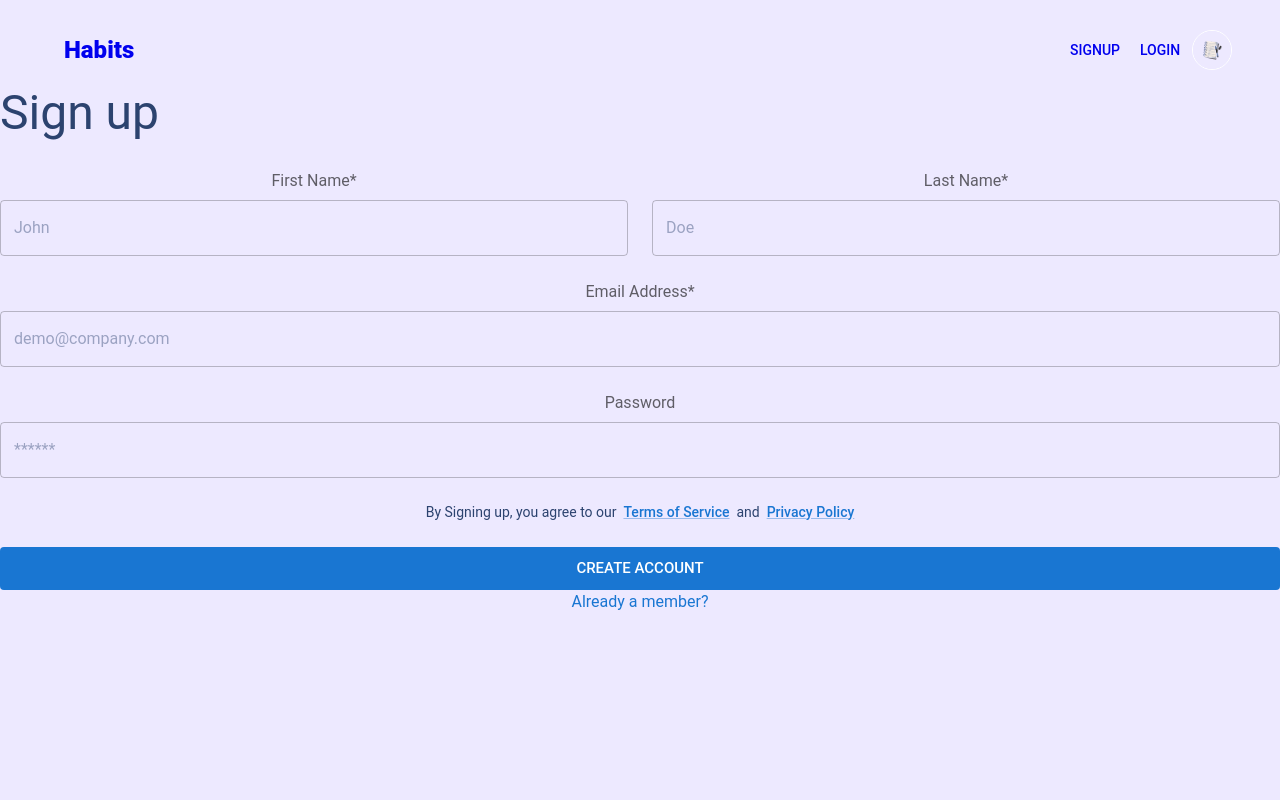
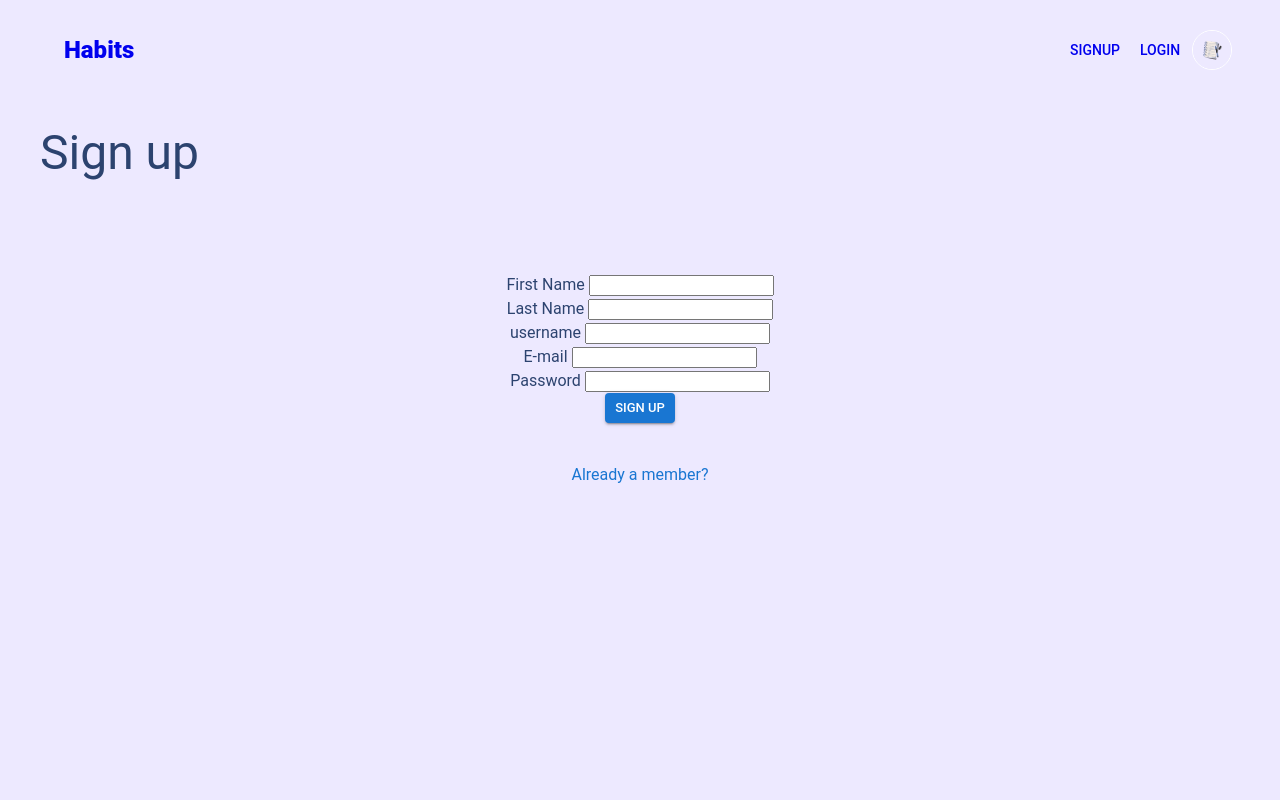
Before and after one commit to vmaineng/Habit-2023, a React (Create React App) app in the folder client/: page /signup in a window 1280 px wide. Shown: the top 800 px of the page. Built offline with nearby package versions, Linux system fonts and the light colour scheme.

Commit message:
reverted sign up page

```diff
--- a/client/src/components/SignupForm.js
+++ b/client/src/components/SignupForm.js
@@ -1,26 +1,27 @@
-import {useEffect, useState} from 'react';
-import { Link as RouterLink } from 'react-router-dom';
+import { useEffect, useState } from "react";
+
 // material-ui
 import {
   Box,
   Button,
+  Container,
   FormHelperText,
   Grid,
   Link,
   InputLabel,
   OutlinedInput,
   Stack,
-  Typography
-} from '@mui/material';
+  Typography,
+} from "@mui/material";
 
-import { useNavigate } from 'react-router-dom';
+import { useNavigate } from "react-router-dom";
 
-import * as Yup from 'yup';
-import { Formik } from 'formik';
+// import * as Yup from "yup";
+// import { Formik } from "formik";
 
 function SignupForm() {
-    const [firstName, setFirstName]= useState('');
-    const [lastName, setLastName]= useState('');
+  const [firstName, setFirstName] = useState("");
+  const [lastName, setLastName] = useState("");
   const [username, setUsername] = useState("");
   const [password, setPassword] = useState("");
   const [email, setEmail] = useState("");
@@ -30,7 +31,7 @@ function SignupForm() {
   const handleSubmit = async (e) => {
     e.preventDefault();
 
-const user = {firstName, lastName, username, email, password}
+    const user = { firstName, lastName, username, email, password };
 
     const response = await fetch("/api/users/signup", {
       method: "POST",
@@ -38,12 +39,12 @@ const response = await fetch("/api/users/signup", {
       headers: {
         "Content-Type": "application/json",
       },
-})
+    });
 
     const json = await response.json();
 
     if (!response.ok) {
-    setError(json.error)
+      setError(json.error);
     }
 
     if (response.ok) {
@@ -52,178 +53,47 @@ if (response.ok) {
       setUsername("");
       setPassword("");
       setEmail("");
-    console.log("user logged in successfully")
-    navigate("/home")
-}}
+      console.log("user logged in successfully");
+      navigate("/home");
+    }
+  };
 
   return (
-
-<>
-            <Formik
-                initialValues={{
-                    firstname: '',
-                    lastname: '',
-                    email: '',
-                    password: '',
-                    submit: null
-                }}
-                validationSchema={Yup.object().shape({
-                    firstname: Yup.string().max(255).required('First Name is required'),
-                    lastname: Yup.string().max(255).required('Last Name is required'),
-                    email: Yup.string().email('Must be a valid email').max(255).required('Email is required'),
-                    password: Yup.string().max(255).required('Password is required')
-                })}
-                onSubmit={async (values, { setErrors, setStatus, setSubmitting }) => {
-                    try {
-                        setStatus({ success: false });
-                        setSubmitting(false);
-                    } catch (err) {
-                        console.error(err);
-                        setStatus({ success: false });
-                        setErrors({ submit: err.message });
-                        setSubmitting(false);
-                    }
+    <div>
+    <Box
+          sx={{
+            marginTop: 4,
+            display: 'flex',
+            flexDirection: 'column',
+            alignItems: 'center',
           }}
         >
-                {({ errors, handleBlur, handleChange, handleSubmit, isSubmitting, touched, values }) => (
-                    <form noValidate onSubmit={handleSubmit}>
-                        <Grid container spacing={3}>
-                            <Grid item xs={12} md={6}>
-                                <Stack spacing={1}>
-                                    <InputLabel htmlFor="firstname-signup">First Name*</InputLabel>
-                                    <OutlinedInput
-                                        id="firstname-login"
-                                        type="firstname"
-                                        value={values.firstname}
-                                        name="firstname"
-                                        onBlur={handleBlur}
-                                        onChange={handleChange}
-                                        placeholder="John"
-                                        fullWidth
-                                        error={Boolean(touched.firstname && errors.firstname)}
-                                    />
-                                    {touched.firstname && errors.firstname && (
-                                        <FormHelperText error id="helper-text-firstname-signup">
-                                            {errors.firstname}
-                                        </FormHelperText>
-                                    )}
-                                </Stack>
-                            </Grid>
-                            <Grid item xs={12} md={6}>
-                                <Stack spacing={1}>
-                                    <InputLabel htmlFor="lastname-signup">Last Name*</InputLabel>
-                                    <OutlinedInput
-                                        fullWidth
-                                        error={Boolean(touched.lastname && errors.lastname)}
-                                        id="lastname-signup"
-                                        type="lastname"
-                                        value={values.lastname}
-                                        name="lastname"
-                                        onBlur={handleBlur}
-                                        onChange={handleChange}
-                                        placeholder="Doe"
-                                        inputProps={{}}
-                                    />
-                                    {touched.lastname && errors.lastname && (
-                                        <FormHelperText error id="helper-text-lastname-signup">
-                                            {errors.lastname}
-                                        </FormHelperText>
-                                    )}
-                                </Stack>
-                            </Grid>
-
-                            <Grid item xs={12}>
-                                <Stack spacing={1}>
-                                    <InputLabel htmlFor="email-signup">Email Address*</InputLabel>
-                                    <OutlinedInput
-                                        fullWidth
-                                        error={Boolean(touched.email && errors.email)}
-                                        id="email-login"
-                                        type="email"
-                                        value={values.email}
-                                        name="email"
-                                        onBlur={handleBlur}
-                                        onChange={handleChange}
-                                        placeholder="demo@company.com"
-                                        inputProps={{}}
-                                    />
-                                    {touched.email && errors.email && (
-                                        <FormHelperText error id="helper-text-email-signup">
-                                            {errors.email}
-                                        </FormHelperText>
-                                    )}
-                                </Stack>
-                            </Grid>
-                            <Grid item xs={12}>
-                                <Stack spacing={1}>
-                                    <InputLabel htmlFor="password-signup">Password</InputLabel>
-                                    <OutlinedInput
-                                        fullWidth
-                                        error={Boolean(touched.password && errors.password)}
-                                        id="password-signup"
-
-                                        placeholder="******"
-                                        inputProps={{}}
-                                    />
-                                    {touched.password && errors.password && (
-                                        <FormHelperText error id="helper-text-password-signup">
-                                            {errors.password}
-                                        </FormHelperText>
-                                    )}
-                                </Stack>
-                                {/* <FormControl fullWidth sx={{ mt: 2 }}>
-                                    <Grid container spacing={2} alignItems="center">
-                                        <Grid item>
-                                            <Box sx={{ bgcolor: level?.color, width: 85, height: 8, borderRadius: '7px' }} />
-                                        </Grid>
-                                        <Grid item>
-                                            <Typography variant="subtitle1" fontSize="0.75rem">
-                                                {level?.label}
-                                            </Typography>
-                                        </Grid>
-                                    </Grid>
-                                </FormControl> */}
-                            </Grid>
-                            <Grid item xs={12}>
-                                <Typography variant="body2">
-                                    By Signing up, you agree to our &nbsp;
-                                    <Link variant="subtitle2" component={RouterLink} to="#">
-                                        Terms of Service
-                                    </Link>
-                                    &nbsp; and &nbsp;
-                                    <Link variant="subtitle2" component={RouterLink} to="#">
-                                        Privacy Policy
-                                    </Link>
-                                </Typography>
-                            </Grid>
-                            {errors.submit && (
-                                <Grid item xs={12}>
-                                    <FormHelperText error>{errors.submit}</FormHelperText>
-                                </Grid>
-                            )}
-                            <Grid item xs={12}>
-
-                                    <Button
-                                        disableElevation
-                                        disabled={isSubmitting}
-                                        fullWidth
-                                        size="large"
-                                        type="submit"
-                                        variant="contained"
-                                        color="primary"
-                                    >
-                                        Create Account
-                                    </Button>
-
-                            </Grid>
-                            </Grid>
+          <Container maxWidth="sm">
+        <form onSubmit={handleSubmit}>
+    <Box sx={{ mt: 4, mb: 5}}>
+    <label> First Name </label>
+        <input type="text" onChange={(e) => setFirstName(e.target.value)} value={firstName} />
+        <br />
+        <label> Last Name </label>
+        <input type="text" onChange={(e) => setLastName(e.target.value)} value={lastName} />
+        <br />
+        <label> username </label>
+        <input type="text" onChange={(e) => setUsername(e.target.value)} value={username} />
+        <br />
+        <label>E-mail </label>
+        <input type="text" onChange={(e) => setEmail(e.target.value)} value={email} />
+       <br />
+        <label>Password </label>
+        <input type="text" onChange={(e) => setPassword(e.target.value)} value={password} />
+        <br />
+       <Button size="small" variant="contained" type="submit">Sign up</Button>
+    </Box>
     </form>
-                )}
-            </Formik>
-        </>
-
-
-  )
+    </Container>
+    {error && error}
+    </Box>
+    </div>
+  );
 }
 
-export default SignupForm
+export default SignupForm;
--- a/client/src/pages/Signup.js
+++ b/client/src/pages/Signup.js
@@ -12,6 +12,7 @@ function Signup() {
   return (
     <div>
       <Navbar />
+      <Box sx={{ p: { xs: 5, sm: 5, md: 5, xl: 10 } }}>
       <Grid container spacing={3}>
         <Grid item xs={12}>
           <Stack
@@ -31,6 +32,7 @@ function Signup() {
           </Stack>
 
       </Grid>
+
       <Grid item xs={12}>
         <SignupForm />
       </Grid>
@@ -46,6 +48,7 @@ function Signup() {
       <Box sx={{ mt: 35 }}>
         <Footer />
       </Box>
+      </Box>
     </div>
   );
 }
```
Lines whose indentation alone changed are shown as unchanged.
